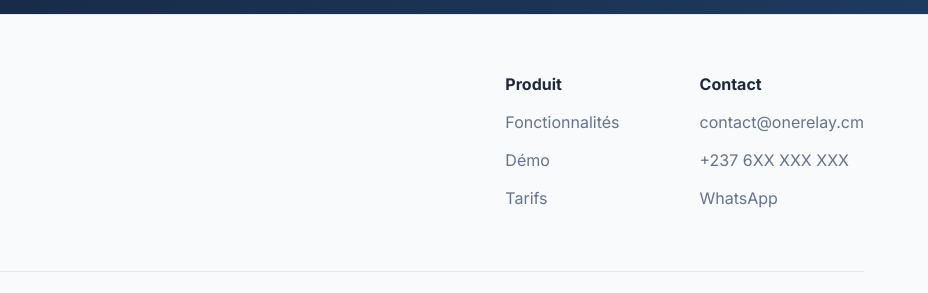
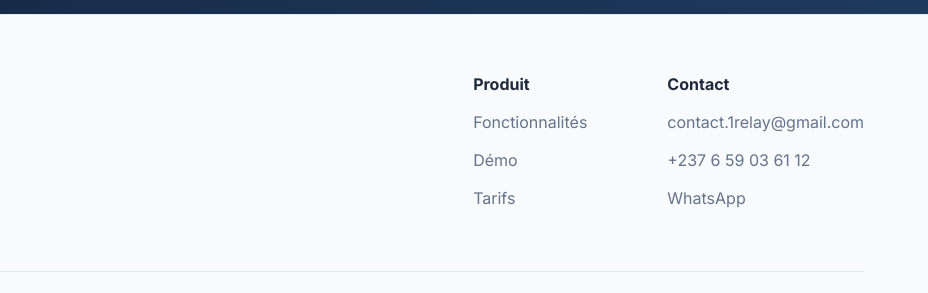
Before and after one commit to Steploic/onerelay-landing, a plain HTML site: page index.html in a window 1280 px wide. Shown: the part 5429-5722 px from the top of the page, 352-1280 px from the left. Drawn offline with Linux system fonts and the light colour scheme.

Commit message:
Update: intégration des contacts OneRelay

```diff
--- a/index.html
+++ b/index.html
@@ -501,9 +501,9 @@
                     </div>
                     <div class="footer-col">
                         <h4>Contact</h4>
-                        <a href="mailto:contact@onerelay.cm">contact@onerelay.cm</a>
-                        <a href="tel:+237600000000">+237 6XX XXX XXX</a>
-                        <a href="#">WhatsApp</a>
+                        <a href="mailto:contact.1relay@gmail.com">contact.1relay@gmail.com</a>
+                        <a href="tel:+237659036112">+237 6 59 03 61 12</a>
+                        <a href="https://wa.me/237659036112">WhatsApp</a>
                     </div>
                 </div>
             </div>
```
Also changed, not shown: favicon.svg (deleted), 1 other file.
